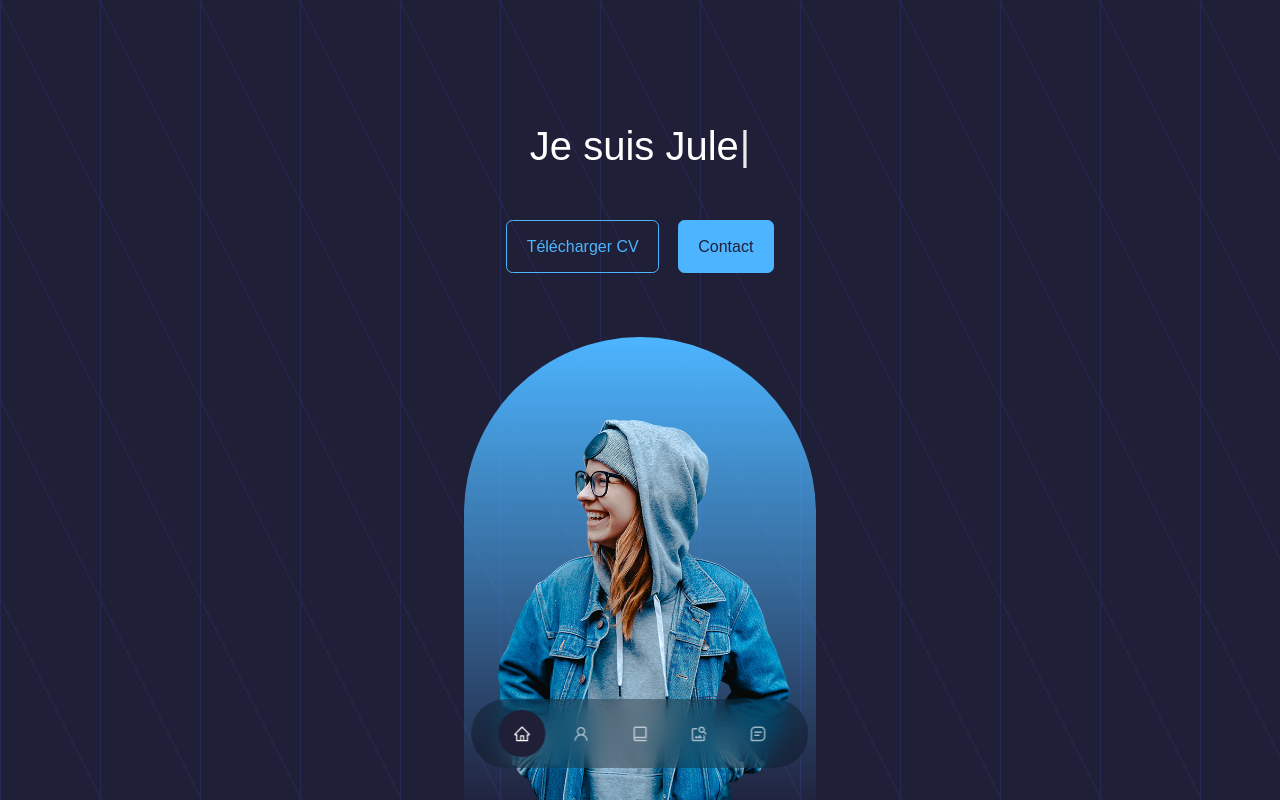
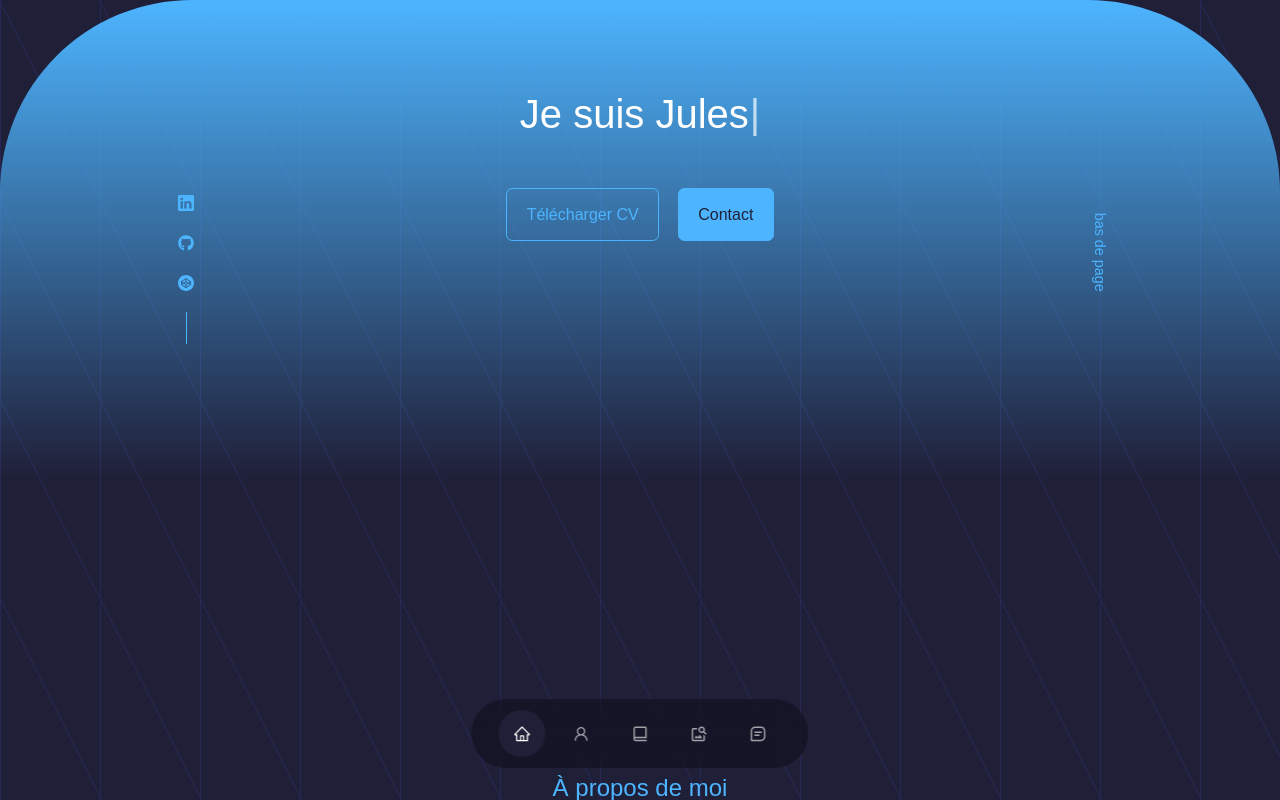
Before and after one commit to julescynamon/cv_portfolio, a React (Create React App) app: page / in a window 1280 px wide. Shown: the top 800 px of the page. Built offline with nearby package versions, Linux system fonts and the light colour scheme; a web font is replaced by a local one.

Commit message:
petite maj du header

```diff
--- a/public/index.html
+++ b/public/index.html
@@ -4,6 +4,8 @@
     <meta charset="UTF-8">
     <meta http-equiv="X-UA-Compatible" content="IE=edge">
     <meta name="viewport" content="width=device-width, initial-scale=1.0">
+    <meta name="description"
+        content="Porfolio de Jules Cynamon. Développeur Web Junior passionné, curieux et en perpétuelle recherche d'amélioration.">
     <title>CV et Portfolio</title>
 </head>
 <body>
--- a/src/components/header/Header.jsx
+++ b/src/components/header/Header.jsx
@@ -10,6 +10,7 @@
 const Header = () => {
 	return (
 		<header id='header'>
+			<div className='me'>
 				<div className='container header__container'>
 					<h1>
 						<Typewritter
@@ -27,12 +28,13 @@
 					</h1>
 					<CTA />
 					<HeaderSocials />
-				<div className='me'>
-					<img src={Me} alt='profil' />
-				</div>
+
+					{/* <img src={Me} alt='profil' /> */}
+
 					<a href='#contact' className='scroll__down'>
 						bas de page
 					</a>
+				</div>
 			</div>
 		</header>
 	);
--- a/src/components/header/header.css
+++ b/src/components/header/header.css
@@ -1,6 +1,5 @@
 header {
-    height: 147vh;
-    padding-top: 7rem;
+    height: 80vh;
     overflow: hidden;
 }
 
@@ -29,7 +28,7 @@
     gap: 0.8rem;
     position: absolute;
     left: 0;
-    bottom: 3rem;
+    bottom: 7rem;
 }
 
 .header__socials::after {
@@ -44,13 +43,13 @@
 
 .me {
     background: linear-gradient(var(--color-primary), transparent);
-    width: 22rem;
+    width: 100%;
     height: 30rem;
-    position: absolute;
-    left: calc(50% - 11rem);
-    margin-top: 4rem;
+    /* position: absolute;
+    left: calc(50% - 11rem); */
+    /* margin-top: 4rem; */
     border-radius: 12rem 12rem 0 0;
-    overflow: hidden;
+    /* overflow: hidden; */
     padding: 5rem 1.5rem 1.5rem 1.5rem;
 }
 
@@ -60,7 +59,7 @@
 .scroll__down {
     position: absolute;
     right: -2.3rem;
-    bottom: 5rem;
+    bottom: 12rem;
     transform: rotate(90deg);
     font-weight: 300;
     font-size: 0.9rem;
@@ -70,7 +69,7 @@
 
 @media screen and (max-width: 1024px) {
     header {
-        height: 145vh;
+        height: 80vh;
     }
 
 
@@ -81,7 +80,7 @@
 
 @media screen and (max-width: 600px) {
     header {
-        height: 141vh;
+        height: 55vh;
     }
 
     .header__socials, .scroll__down {
```
Also changed, not shown: src/assets/bg-pics.jpg (added). Lines whose indentation alone changed are shown as unchanged.
